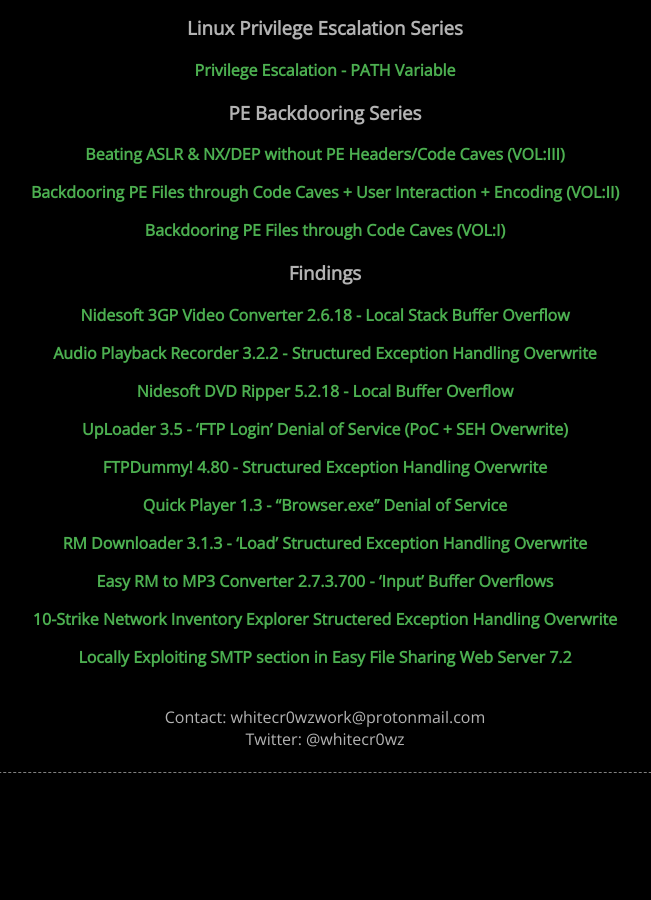
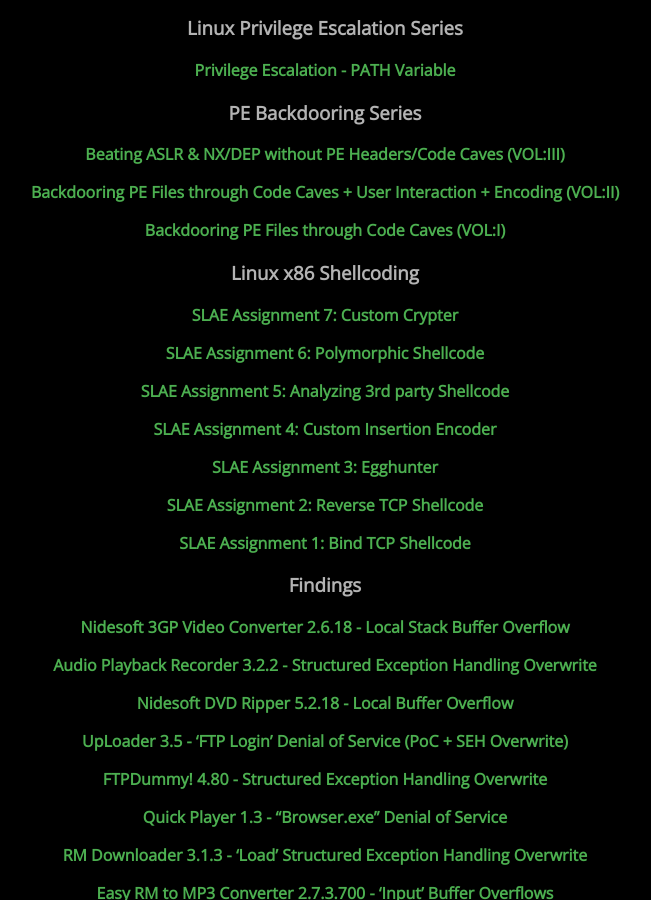
Before and after one commit to whitecr0wz/whitecr0wz.github.io, a Jekyll site: the page built from index.md, in a window 1280 px wide and 900 px high, scrolled down 393 px. Shown: the whole window, without its empty margins (315-966 px from the left). Built offline with Jekyll 4.4.1, drawn with Linux system fonts in a browser that asks for light colours; before the commit the page ends 1181 px from its top, so only the background shows below that.

Commit message:
Update index.md

```diff
--- a/index.md
+++ b/index.md
@@ -27,6 +27,22 @@
 
 [Backdooring PE Files through Code Caves (VOL:I)](https://whitecr0wz.github.io/posts/Backdooring-PE/)
 
+### Linux x86 Shellcoding
+
+[SLAE Assignment 7: Custom Crypter](https://whitecr0wz.github.io/posts/SLAE-Custom-Crypter/)
+
+[SLAE Assignment 6: Polymorphic Shellcode](https://whitecr0wz.github.io/posts/SLAE-Polymorphic/)
+
+[SLAE Assignment 5: Analyzing 3rd party Shellcode](https://whitecr0wz.github.io/posts/SLAE-Analyzing-Shellcode/)
+
+[SLAE Assignment 4: Custom Insertion Encoder](https://whitecr0wz.github.io/posts/SLAE-Custom-Encoder/)
+
+[SLAE Assignment 3: Egghunter](https://whitecr0wz.github.io/posts/SLAE-Egghunter/)
+
+[SLAE Assignment 2: Reverse TCP Shellcode](https://whitecr0wz.github.io/posts/SLAE-Reverse/)
+
+[SLAE Assignment 1: Bind TCP Shellcode](https://whitecr0wz.github.io/posts/SLAE-Bind/)
+
 ### Findings
 [Nidesoft 3GP Video Converter 2.6.18 - Local Stack Buffer Overflow](https://whitecr0wz.github.io/posts/3GP-Recorder/)
 
```
